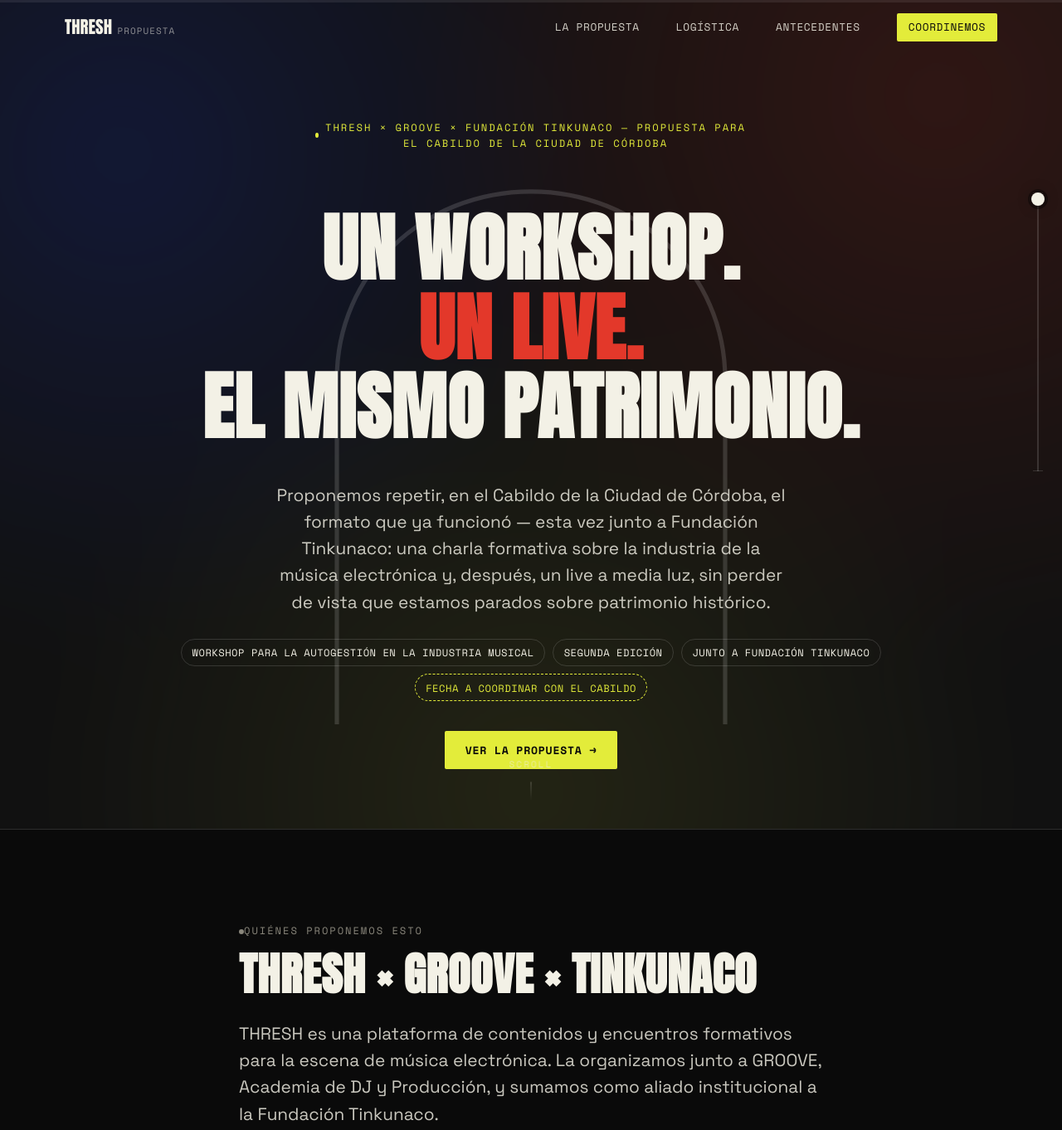
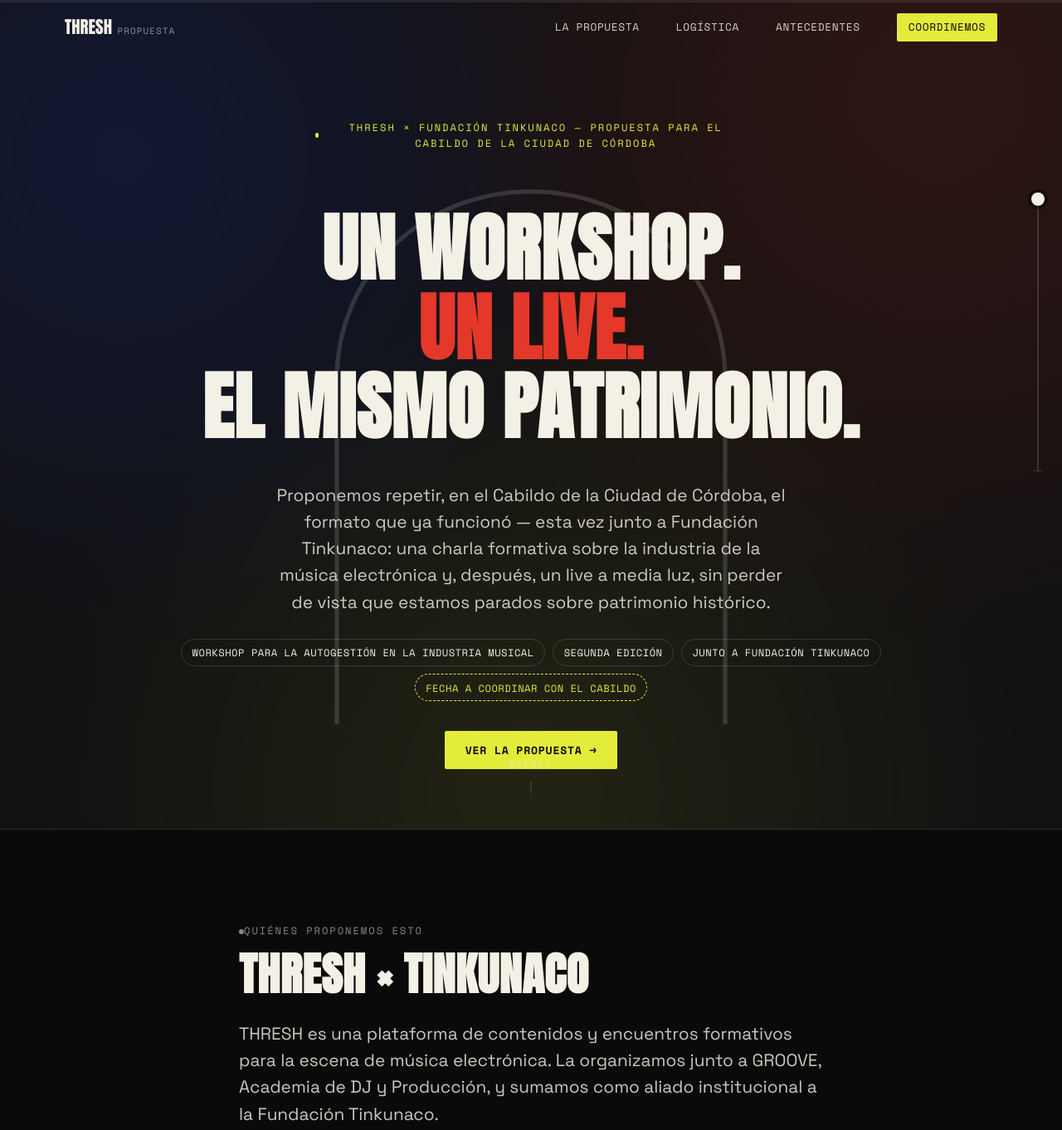
Before and after one commit to crudeza/Rationalism, a plain HTML site: page thresh-cabildo-propuesta.html in a window 1280 px wide. Shown: the top 1362 px of the page at 83% size. Drawn offline with nearby package versions, Linux system fonts and the light colour scheme.

Commit message:
Add files via upload

```diff
--- a/thresh-cabildo-propuesta.html
+++ b/thresh-cabildo-propuesta.html
@@ -1,6 +1,6 @@
 <!DOCTYPE html>
 <!--
-  THRESH × GROOVE — Propuesta para el Cabildo de la Ciudad de Córdoba
+  THRESH × TINKUNACO — Propuesta para el Cabildo de la Ciudad de Córdoba
   -------------------------------------------------------------
   EDITABLE: buscá "EDITAR ↓" para completar fecha, horarios,
   datos de contacto y cifras de aforo/logística.
@@ -9,7 +9,7 @@
 <head>
 <meta charset="UTF-8">
 <meta name="viewport" content="width=device-width, initial-scale=1.0">
-<title>THRESH × GROOVE — Propuesta para el Cabildo de la Ciudad de Córdoba</title>
+<title>THRESH × TINKUNACO — Propuesta para el Cabildo de la Ciudad de Córdoba</title>
 <meta name="description" content="Propuesta de programación: workshop sobre la industria de la música electrónica y live de DJs, presentada al Cabildo de la Ciudad de Córdoba.">
 <style>
   @import url('https://fonts.googleapis.com/css2?family=Anton&family=Space+Grotesk:wght@400;500;600;700&family=Space+Mono:wght@400;700&display=swap');
@@ -260,7 +260,7 @@
 <header class="hero" id="top" data-accent="yellow">
   <div class="hero-grain" aria-hidden="true"></div>
   <div class="hero-content">
-    <p class="eyebrow">THRESH × GROOVE × FUNDACIÓN TINKUNACO — Propuesta para el Cabildo de la Ciudad de Córdoba</p>
+    <p class="eyebrow">THRESH × FUNDACIÓN TINKUNACO — Propuesta para el Cabildo de la Ciudad de Córdoba</p>
     <div class="arch-frame">
       <svg class="arch-outline" viewBox="0 0 200 260" fill="none" xmlns="http://www.w3.org/2000/svg" aria-hidden="true">
         <path d="M10,255 L10,95 C10,46 50,8 100,8 C150,8 190,46 190,95 L190,255" stroke="currentColor" stroke-width="2"/>
@@ -286,7 +286,7 @@
 <section class="quienes reveal" data-accent="black">
   <div class="wrap">
     <span class="eyebrow">Quiénes proponemos esto</span>
-    <h2>THRESH × GROOVE × TINKUNACO</h2>
+    <h2>THRESH × TINKUNACO</h2>
     <p>THRESH es una plataforma de contenidos y encuentros formativos para la escena de música electrónica. La organizamos junto a GROOVE, Academia de DJ y Producción, y sumamos como aliado institucional a la Fundación Tinkunaco.</p>
     <div class="ally-card">
       <img src="{{IMG_TINKUNACO}}" alt="Emblema de Fundación Tinkunaco" class="ally-mark">
@@ -447,7 +447,7 @@
     </div>
     <div class="wrap foot-bottom" style="padding:0">
       <span>Propuesta — Cabildo de la Ciudad de Córdoba, Argentina</span>
-      <span>THRESH × GROOVE</span>
+      <span>THRESH × TINKUNACO</span>
     </div>
   </div>
 </footer>
```
